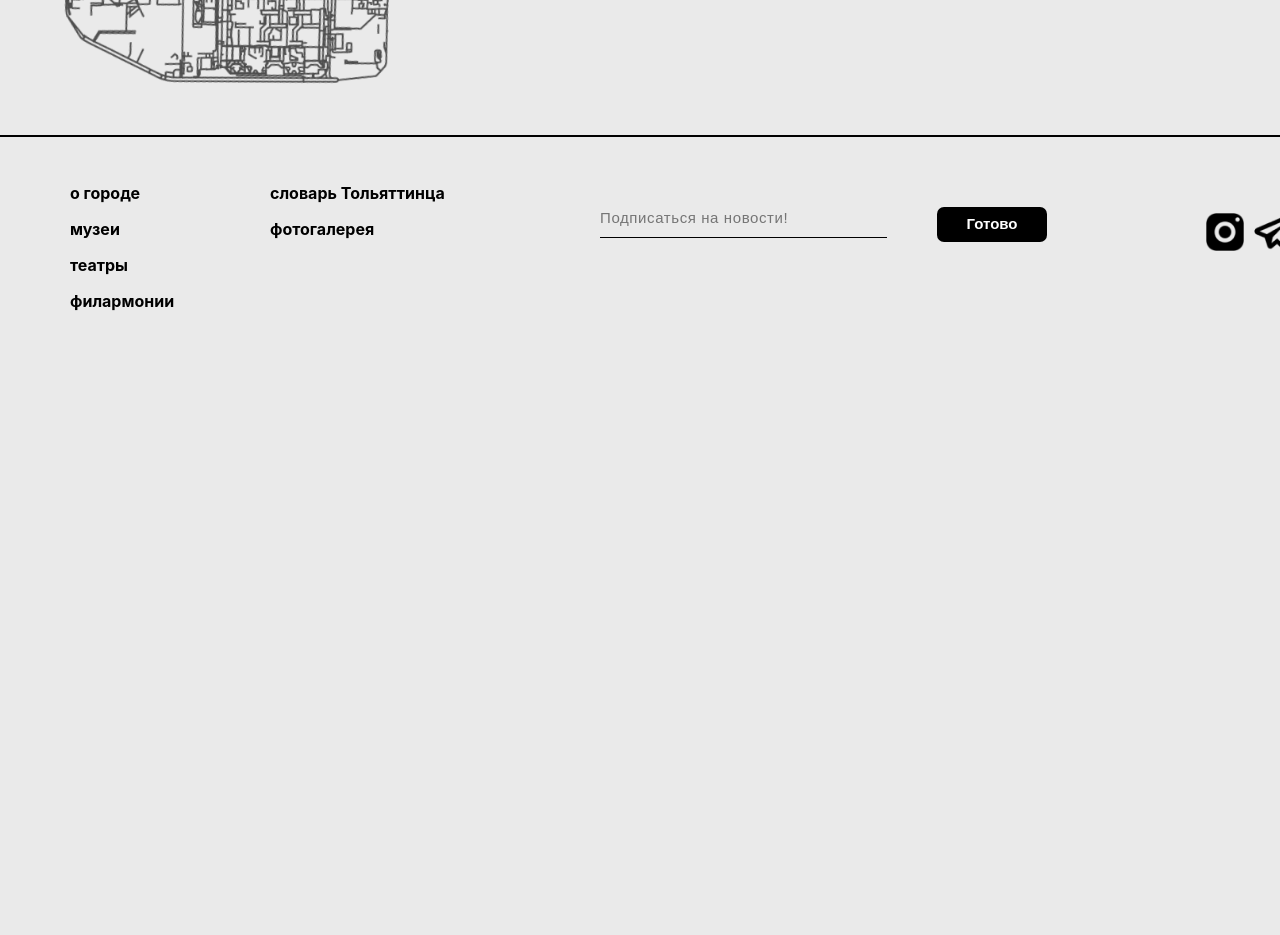
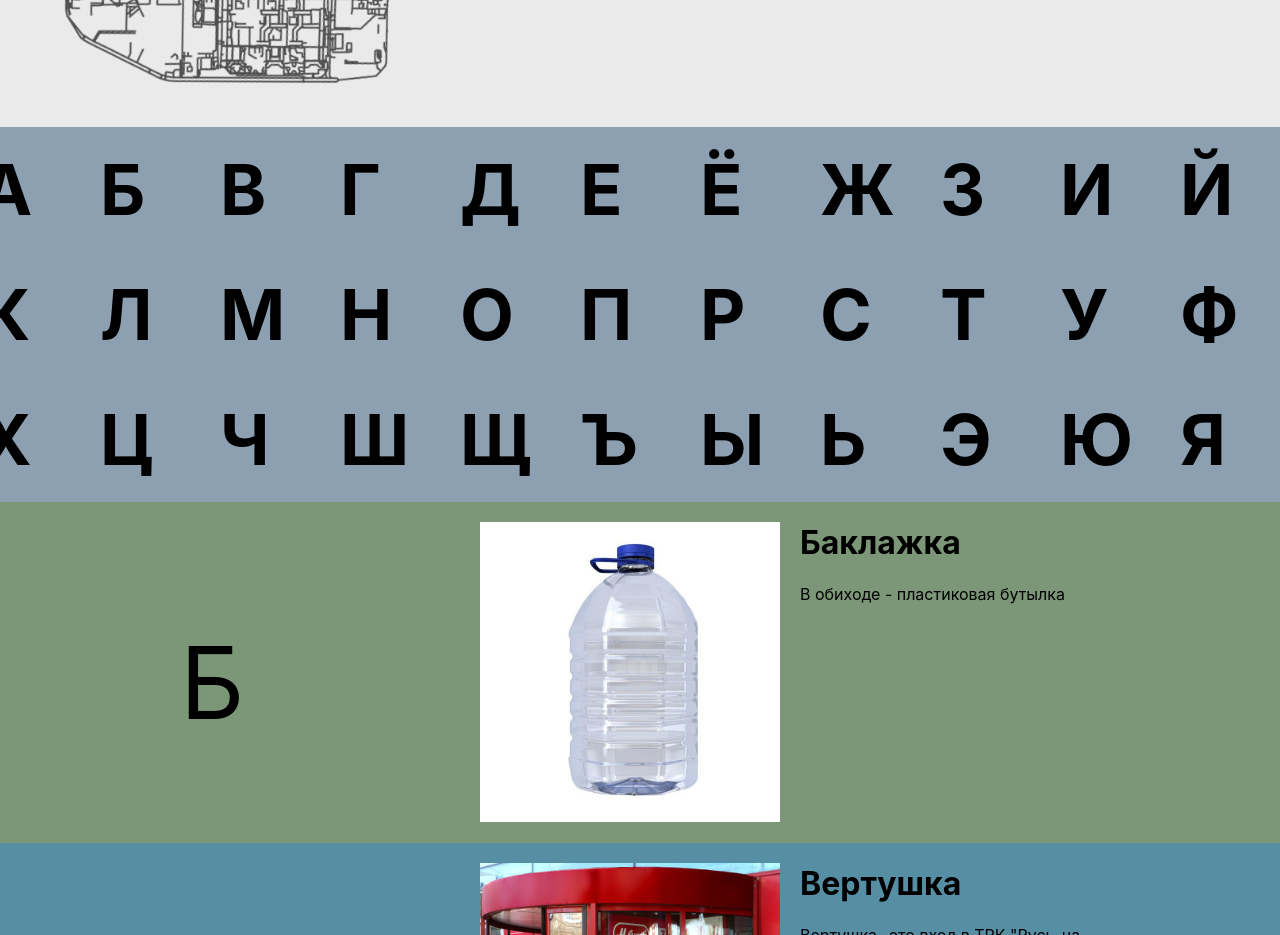
Before and after one commit to paulineko/Cult_tlt, a React (Create React App) app: page /dictionary in a window 1280 px wide. Shown: the part 900-1835 px from the top of the page. Before the commit the page ends 1227 px from the top, so only its background shows below. Built offline with nearby package versions, Linux system fonts and the light colour scheme.

Commit message:
dictionary not working

```diff
--- a/src/components(Kovalchuk)/Footer.js
+++ b/src/components(Kovalchuk)/Footer.js
@@ -1,13 +1,28 @@
 import React from 'react'
 import { Row, Container, Col, Image, Button} from 'react-bootstrap';
+import{
+  BrowserRouter as Router,
+  Switch,
+  Route,
+  Link
+} from "react-router-dom"
 import Instagram from '../image/Instagram.png';
 import Telegram from '../image/Telegram.png';
 import VK from '../image/VK.png';
 
+import Dictionary from '../pages/dictionary';
 
 
 const Footer = () => {
-  return (<div>
+  return (
+    <Router>
+  <div>
+  <Switch>
+<Route path="/dictionary">
+  <Dictionary/>
+</Route>
+      </Switch>
+  <nav>
     <hr className="Line" size="100px" width="1500px" align="center" color='black'/>
     <Container className="Footer">
   <Row className="Footer_size">
@@ -17,7 +32,7 @@ const Footer = () => {
     <p><a className="Ftheaters" href="https://www.w3.org/">театры</a> </p>
     <p><a className="Fphihalrmonic" href="https://www.w3.org/">филармонии</a> </p></Col>
     <Col className="Footer2">
-    <p><a className="Fbook" href="https://www.w3.org/">словарь Тольяттинца</a></p>
+    <p> <Link className="Fbook" to ="/dictionary">словарь Тольяттинца</Link></p>
     <p><a className="Gallery" href="https://www.w3.org/">фотогалерея</a></p>
     </Col>
     <Col className="Footer3">
@@ -36,8 +51,11 @@ const Footer = () => {
   </Row>
 
 </Container>
+</nav>
 
     </div>
+    </Router>
+
   )
 }
 
--- a/src/components(Kovalchuk)/Header.js
+++ b/src/components(Kovalchuk)/Header.js
@@ -37,16 +37,20 @@ const Header = () => {
 <Route path="/Museum">
   <Museum/>
 </Route>
+
 <Route path="/Phihalrmonic">
   <Phihalrmonic/>
 </Route>
+
 <Route path="/Theaters">
   <Theaters/>
 </Route>
+
 <Route path="/">
   <Info/>
   </Route>
-  <Info/>
+
+
       </Switch>
     </div>
     </Router>
```
Also changed, not shown: src/pages/Phihalrmonic.js (+1 -16 lines).
